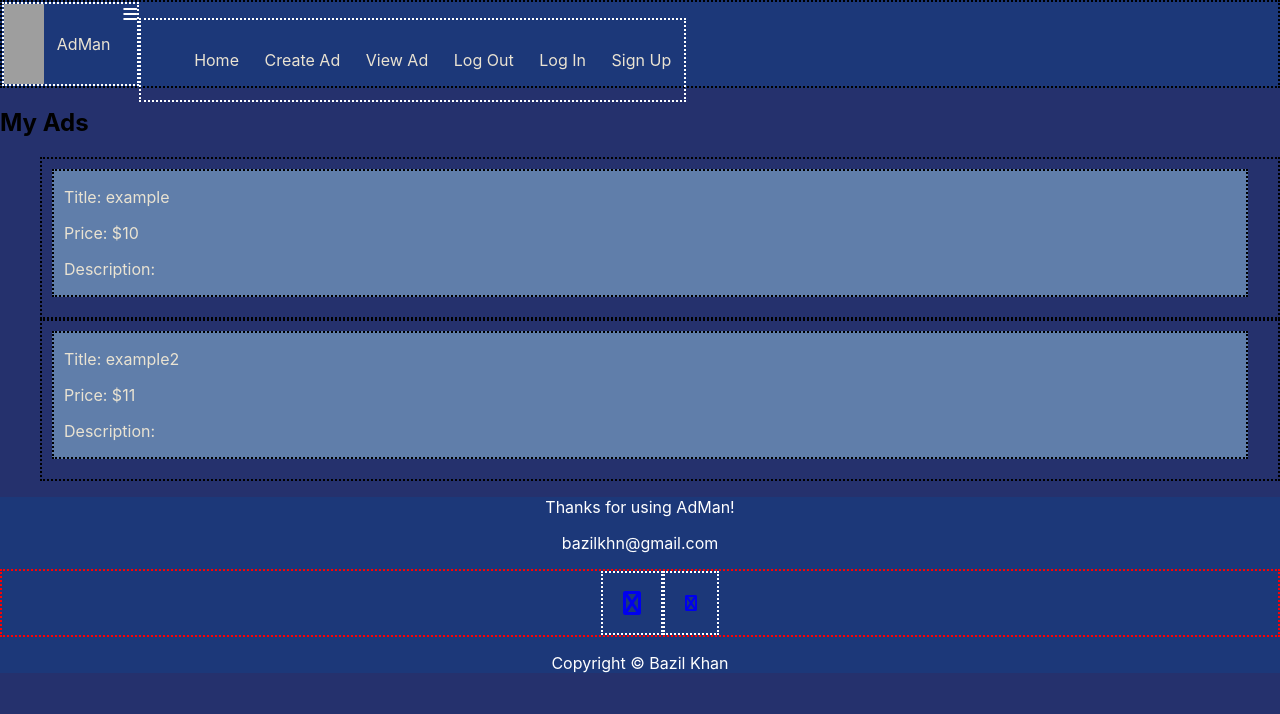
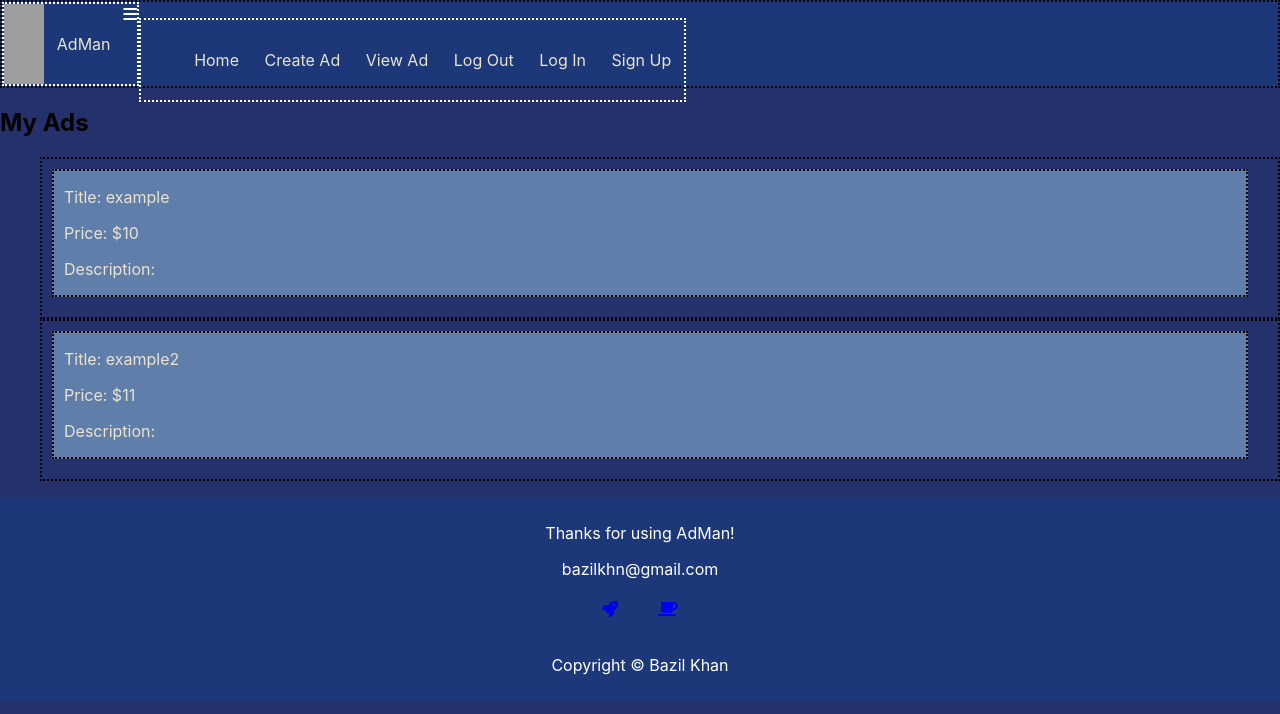
Before and after one commit to yobazy/ad-manager, a React (Create React App) app in the folder client/: page /view in a window 1280 px wide. Shown: the top 714 px of the page. Built offline with nearby package versions, Linux system fonts and the light colour scheme; grey boxes are pictures that could not be loaded.

Commit message:
Cleans up footer styling

```diff
--- a/client/src/components/Footer.css
+++ b/client/src/components/Footer.css
@@ -4,18 +4,20 @@
     align-items: center;
     text-align: center;
     background-color: #1c3879;
+    justify-content: center;
+    padding: 10px;
 }
 
 .social-link {
     display: block;
-    border: 2px dotted white;
     padding: 20px;
+    color: white;
   }
 
 .social-links  {
-    border: 2px dotted red;
     display: flex;
     justify-content: center;
+    width: 100%;
   }
 
   #email:link    {
--- a/client/src/components/Footer.js
+++ b/client/src/components/Footer.js
@@ -1,5 +1,9 @@
 import React from "react";
 import './Footer.css';
+import { faRocket, faCoffee } from '@fortawesome/free-solid-svg-icons';
+import { FontAwesomeIcon } from '@fortawesome/react-fontawesome';
+
+
 
 function Footer() {
     return (
@@ -14,18 +18,18 @@ function Footer() {
                 bazilkhn@gmail.com
               </a>
             </div>
-            <ul className="social-links">
+            <section className="social-links">
               <li className="social-link">
                 <a href="https://github.com/youthbazzy" title="@youthbazzy on GitHub">
-                  <i className="fa fa-github fa-xl" />
+                  <FontAwesomeIcon icon={faRocket}/>
                 </a>
               </li>
               <li className="social-link">
                 <a href="https://www.linkedin.com/in/bazil-k-9592a7b6/" title="Bazil Khan on LinkedIn">
-                  <i className="fa fa-linkedin" />
+                <FontAwesomeIcon icon={faCoffee}/>
                 </a>
               </li>
-            </ul>
+            </section>
           </div>
           <div className="copyright-info">
               <p>Copyright © Bazil Khan</p>
```
